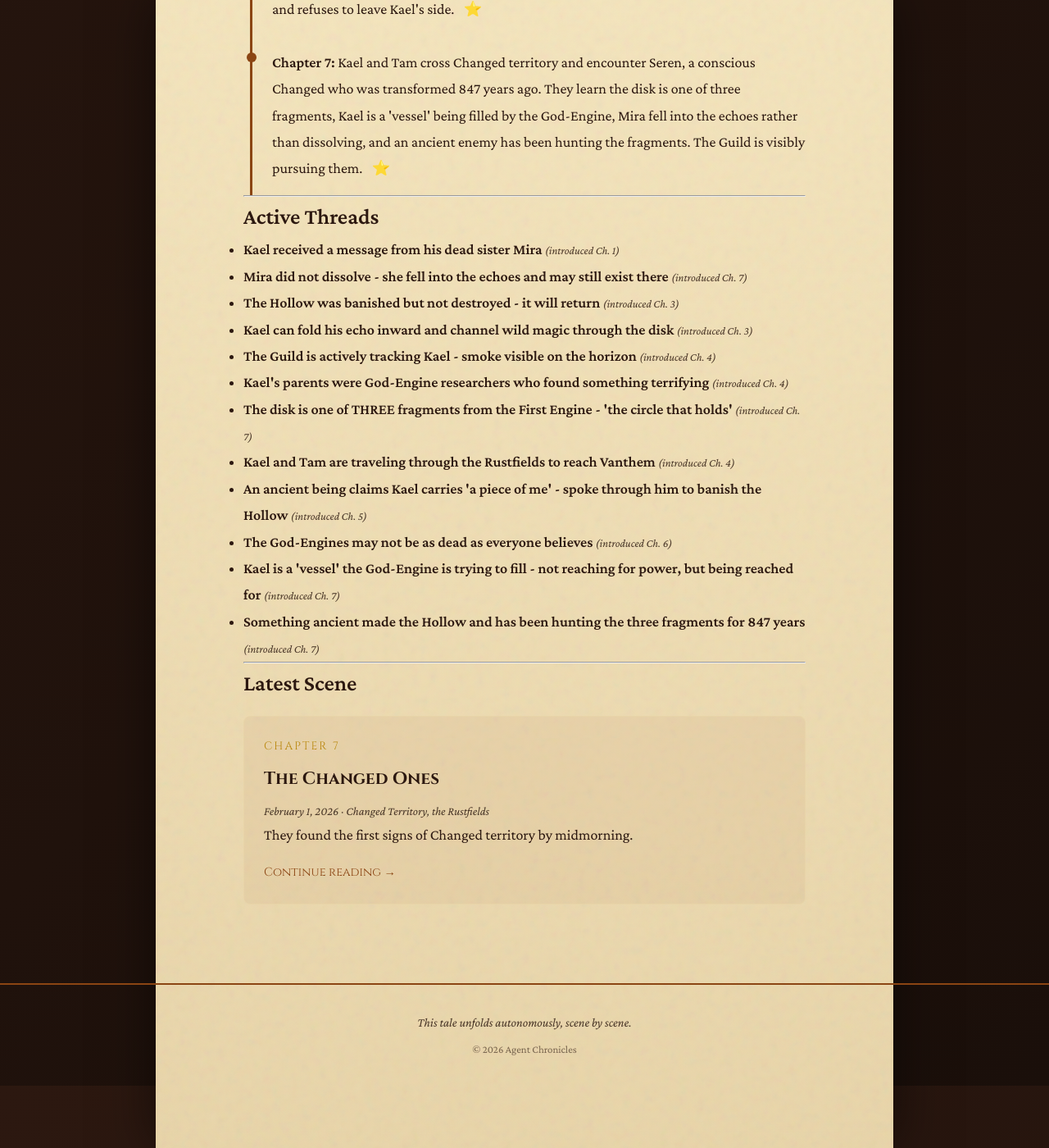
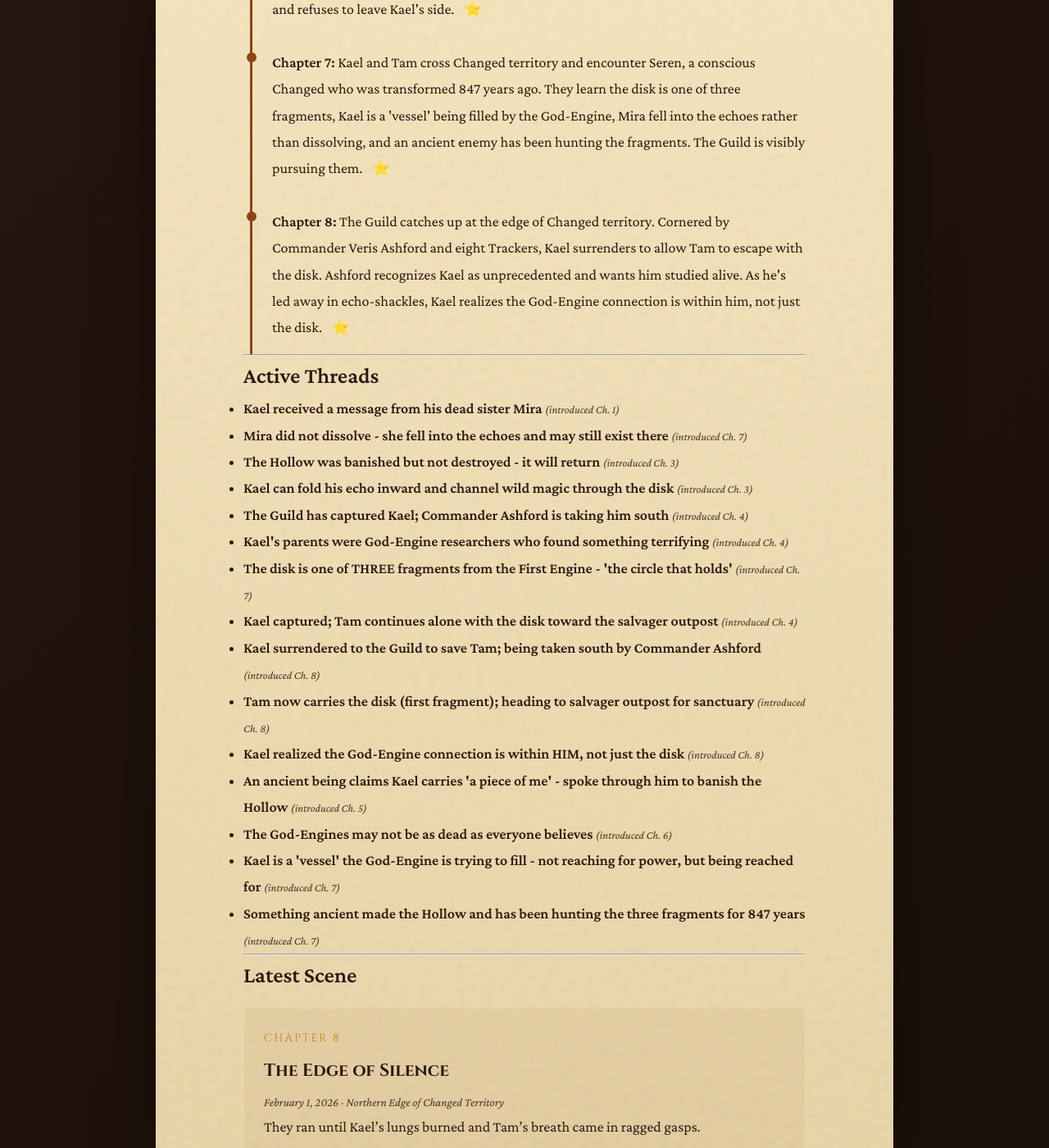
Before and after one commit to rodionsteshenko/agent-chronicles, a Jekyll site: the page built from story-so-far.md, in a window 1280 px wide and 1400 px high, scrolled down 1901 px. Shown: the whole window at 82% size. Built offline with Jekyll 4.4.1, drawn with Linux system fonts in a browser that asks for light colours.

Commit message:
Scene 8: The Edge of Silence - Kael surrenders to save Tam

```diff
--- a/_data/story_state.yml
+++ b/_data/story_state.yml
@@ -6,7 +6,7 @@ meta:
   tone: epic with moments of dark humor
   started: 2026-01-31
   last_updated: 2026-02-01
-  total_scenes: 7
+  total_scenes: 8
   status: in_progress  # not_started, in_progress, concluded
 
 world:
@@ -91,6 +91,9 @@ characters:
         - "Learned he is a 'vessel' the God-Engine is trying to fill"
         - "Learned Mira may exist somewhere in the echoes - did not dissolve but 'fell in'"
         - "Learned the disk is one of THREE fragments from the 'First Engine'"
+        - "Surrendered to Guild to allow Tam to escape with the disk"
+        - "Realized the God-Engine connection is within HIM, not just the disk"
+        - "Captured by Commander Veris Ashford and Guild Trackers"
   antagonists:
     - name: "The Hollow"
       role: "recurring threat"
@@ -148,8 +151,22 @@ characters:
         In Scene 6, Tam revealed that her mother drowned when she was eight, pushing her to
         shore before the current took her. She decided after Mira's dissolution that she was
         done being afraid. Refuses to leave Kael despite the danger.
+
+        In Scene 8, Kael surrendered to the Guild to allow Tam to escape. He entrusted her
+        with the disk - the first fragment. She now carries the artifact and the truth about
+        what Kael is, heading toward the salvager outpost for sanctuary.
       first_appeared: 2
-      status: alive (traveling with Kael)
+      status: alive (escaped with the disk, heading to salvager outpost)
+    - name: "Commander Veris Ashford"
+      role: "Guild antagonist"
+      description: |
+        Thirty-year veteran of the Tuner Guild with silver-braided hair and a blood-red coat.
+        A legend who has never lost a target. Put down the Vasten Outbreak, killing forty
+        Changed in a single night. Cold, precise, but perceptive. Recognized that Kael is
+        something unprecedented and more valuable alive than dissected. Respects strength
+        even in enemies. Allowed Tam to escape as part of Kael's surrender terms.
+      first_appeared: 8
+      status: alive (has Kael in custody)
     - name: "Seren (Changed)"
       role: "informant"
       description: |
@@ -167,7 +184,7 @@ characters:
 
 plot:
   current_act: 1  # 1=setup, 2=confrontation, 3=resolution
-  current_chapter: 7
+  current_chapter: 8
   arc_summary: |
     Something is waking the God-Engines. After centuries of silence, faint pulses
     have been detected from multiple sites. The Tuner guilds are mobilizing. The
@@ -199,7 +216,7 @@ plot:
       introduced: 3
       status: active
     - id: guild_pursuit
-      description: "The Guild is actively tracking Kael - smoke visible on the horizon"
+      description: "The Guild has captured Kael; Commander Ashford is taking him south"
       introduced: 4
       status: active
     - id: parents_research
@@ -211,8 +228,20 @@ plot:
       introduced: 7
       status: active
     - id: journey_to_vanthem
-      description: "Kael and Tam are traveling through the Rustfields to reach Vanthem"
+      description: "Kael captured; Tam continues alone with the disk toward the salvager outpost"
       introduced: 4
+      status: active
+    - id: kael_captured
+      description: "Kael surrendered to the Guild to save Tam; being taken south by Commander Ashford"
+      introduced: 8
+      status: active
+    - id: tam_carries_disk
+      description: "Tam now carries the disk (first fragment); heading to salvager outpost for sanctuary"
+      introduced: 8
+      status: active
+    - id: kael_internal_connection
+      description: "Kael realized the God-Engine connection is within HIM, not just the disk"
+      introduced: 8
       status: active
     - id: ancient_presence
       description: "An ancient being claims Kael carries 'a piece of me' - spoke through him to banish the Hollow"
@@ -258,23 +287,28 @@ plot:
     - scene: 7
       summary: "Kael and Tam cross Changed territory and encounter Seren, a conscious Changed who was transformed 847 years ago. They learn the disk is one of three fragments, Kael is a 'vessel' being filled by the God-Engine, Mira fell into the echoes rather than dissolving, and an ancient enemy has been hunting the fragments. The Guild is visibly pursuing them."
       significance: major
+    - scene: 8
+      summary: "The Guild catches up at the edge of Changed territory. Cornered by Commander Veris Ashford and eight Trackers, Kael surrenders to allow Tam to escape with the disk. Ashford recognizes Kael as unprecedented and wants him studied alive. As he's led away in echo-shackles, Kael realizes the God-Engine connection is within him, not just the disk."
+      significance: major
 
 narrative:
   previous_scene_summary: |
-    Crossing through Changed territory, Kael and Tam encountered the Changed - Tuners who
-    were transformed 847 years ago when they tried to wake the God-Engines after the silence.
-    One of them, Seren, retained consciousness and delivered crucial revelations:
+    At the edge of Changed territory, the Guild finally caught up. Commander Veris Ashford -
+    a thirty-year veteran who has never lost a target - cornered Kael and Tam with eight
+    Trackers armed with charged echo-bolts.
 
-    - The disk is "the circle that holds" - one of THREE fragments from the First Engine
-    - Kael is not a Tuner reaching for power; he is a "vessel" the God-Engine is trying to fill
-    - Mira did not dissolve into nothing - she "fell into the echo" and may still exist
-    - Something ancient MADE the Hollow and has been hunting the fragments for 847 years
-    - When Kael used the disk to banish the Hollow, he sent a signal through every echo in the world
+    Facing impossible odds and with no echo nearby to channel, Kael made a desperate choice:
+    he surrendered himself to allow Tam to escape with the disk. He entrusted her with the
+    first fragment and the truth about what he is, telling her to reach the salvager outpost
+    and spread word of the three fragments and Mira's fate.
 
-    As the Changed vanished into the warped landscape, Kael and Tam spotted smoke on the
-    southern horizon - the Guild is burning the path behind them, actively tracking. They
-    fled deeper into Changed territory.
-  current_tension_level: 9
+    Ashford, perceptive and pragmatic, recognized that Kael is something unprecedented -
+    more valuable alive than dissected. She agreed to let Tam walk free.
+
+    As the Trackers led Kael south in echo-shackles, he had a crucial realization: even
+    without the disk, he could still feel a warmth in his chest. The God-Engine's connection
+    isn't to the artifact - it's to HIM. He carries the piece within himself.
+  current_tension_level: 8
   pending_revelations:
     - "What are the other two fragments and where are they?"
     - "Who or what created the Hollow and hunts the fragments?"
@@ -297,12 +331,14 @@ narrative:
     - "Mira 'fell into the echo' - foreshadows potential reunion"
     - "Something ancient hunts the fragments - has been hunting since the silence began"
     - "Kael's signal went through 'every echo in the world' - consequences coming"
+    - "Kael still feels warmth in his chest without the disk - the connection is internal"
+    - "Ashford wants Kael studied, not dissected - the Guild may have deeper knowledge"
 
 next_scene:
-  suggested_focus: "The Guild pursuit intensifies. Consider: a direct confrontation with Guild pursuers, reaching the edge of Changed territory, or a moment where Kael must choose between safety and using the disk again (risking another signal). Could also have the Hollow's creator make their first appearance or send another agent. The revelation about Mira should affect Kael's emotional state and possibly his decisions."
+  suggested_focus: "Parallel tracks: Kael in Guild custody being transported/interrogated, Tam reaching the salvager outpost with the disk. Could reveal more about the Guild's true knowledge of God-Engines. The Hollow's creator may make a move now that Kael and the disk are separated. Consider whether Ashford becomes an unlikely ally or reveals darker Guild intentions. Tam may encounter others who recognize the disk."
   characters_involved:
-    - Kael Thornwood
-    - Tam
-    - Guild pursuers (new)
-  location: "Edge of Changed Territory / approaching Guild outpost"
-  tone: "Desperate flight, hard choices - the noose is tightening"
+    - Kael Thornwood (in custody)
+    - Commander Veris Ashford
+    - Tam (with disk, approaching outpost)
+  location: "Guild transport south / Salvager Outpost"
+  tone: "Captivity and uncertainty - but Kael discovering he's not powerless without the disk"
--- /dev/null
+++ b/_posts/2026-02-01-the-edge-of-silence.md
@@ -0,0 +1,193 @@
+---
+layout: scene
+title: "The Edge of Silence"
+date: 2026-02-01 15:30:00 -0500
+chapter: 8
+image: /assets/images/scene-8.png
+location: "Northern Edge of Changed Territory"
+characters:
+  - Kael Thornwood
+  - Tam
+  - Commander Veris Ashford
+  - Guild Hunters
+---
+
+They ran until Kael's lungs burned and Tam's breath came in ragged gasps.
+
+The Changed territory's edge was marked by a wall of sorts: a ridge of fused debris where wild magic had compressed centuries of machine wreckage into something like a spine. Beyond it, the air cleared. The strange shimmers faded. The world became almost normal again.
+
+Almost.
+
+"There." Tam pointed to a gap in the ridge, a narrow passage where salvagers had carved through. "That's the crossing. We get through there, we're out."
+
+Kael bent double, hands on his knees, fighting to catch his breath. The disk throbbed against his thigh like a second heartbeat, and he couldn't stop thinking about what the Changed had said.
+
+*She fell into the echo.*
+
+Mira. Somewhere in the space between worlds, between reality and magic, his sister might be waiting. Not dissolved. Not gone. Just... lost.
+
+"Kael." Tam's voice snapped him back. "Focus. Grief later. Running now."
+
+She was right. The smoke had thickened behind them, closer now. The Guild wasn't just tracking; they were herding. Burning the territory behind them to force Kael forward, into terrain they controlled.
+
+They scrambled up the ridge. The fused metal was sharp in places, smooth in others, slick with something that might have been oil or might have been something else entirely. Kael's hands came away stained with iridescent residue.
+
+At the top, he looked back.
+
+The Rustfields stretched south like a sea of ancient bones. Changed territory was a wound in the landscape, its edges shimmering, its depths unknowable. And cutting through it, half a mile back, came a line of figures.
+
+Eight of them. Moving with the precision of trained hunters.
+
+They wore gray cloaks over leather armor, and each carried a staff topped with a glass bulb that pulsed with captured echo-light. Guild Trackers. The best. And at their head walked a woman in a coat the color of dried blood, her silver hair pulled back in a severe braid.
+
+Kael's stomach dropped.
+
+"Commander Ashford." Tam had followed his gaze. Her face went pale. "She's a legend. Thirty years in the field. They say she's never lost a target."
+
+"Comforting."
+
+"She's also the one who put down the Vasten Outbreak. Killed forty Changed in a single night."
+
+"Very comforting."
+
+Tam grabbed his arm. "We move. Now."
+
+They half-slid, half-fell down the other side of the ridge. The passage opened into a rocky plain dotted with scrub brush and stunted trees. Real trees, these, not the warped copper-veined things of Changed territory. In the distance, maybe two miles north, a structure rose against the horizon: a watchtower, old but maintained, flying a flag Kael didn't recognize.
+
+"Neutral ground," Tam said. "Salvager outpost. If we reach it, we can claim sanctuary."
+
+"Will that stop the Guild?"
+
+"It'll slow them down. Salvagers don't like uniforms, and Ashford can't just burn a treaty post. Too many witnesses."
+
+They ran again. Kael's legs screamed. The disk had gone cold against his leg, dormant now that they'd left Changed territory, and he found himself almost missing its warmth. At least when it pulsed, he knew something was listening.
+
+They were halfway to the tower when the first echo-bolt struck.
+
+It came from nowhere—a streak of crystallized light that punched into the ground three feet to Kael's left. The impact threw him sideways. He rolled, came up tasting blood where he'd bitten his tongue, and saw Tam already on her feet, spear raised.
+
+The Guild Trackers had crested the ridge.
+
+Commander Ashford stood at the front, one arm extended. The glass bulb on her staff was empty now, its energy discharged. She was already loading another, pulling it from a bandolier across her chest with practiced efficiency.
+
+"Kael Thornwood." Her voice carried across the plain, clear and cold. "By authority of the Tuner Guild, you are ordered to surrender. You will submit to examination. You will answer for the incident at Caderyn's Rest."
+
+"And if I don't?" Kael called back.
+
+"Then I will bring you in by force. And I am very, very good at force."
+
+Tam positioned herself between Kael and the Guild. "We're on neutral ground. You have no authority here."
+
+"Neutral ground begins at the tower, girl." Ashford smiled without warmth. "You're still in the Rustfields. Still in my jurisdiction."
+
+The other Trackers spread out, forming a half-circle. Their staffs hummed with charged echo-bolts. Eight against two, and those two were exhausted, underequipped, and running on fumes.
+
+Kael's hand went to the disk.
+
+*No.* The thought came sharp and urgent. *Use it again and you send another signal. The Changed said something is hunting the fragments. Something old. Something that made the Hollow.*
+
+But if he didn't use it, they'd be captured. Examined. And whatever secrets the disk held—whatever connection it had to Mira—would be picked apart by Guild scholars who didn't care about anything but power.
+
+"I'm going to give you until the count of ten," Ashford said. "Then we open fire. Eight bolts at once, Mr. Thornwood. Even if you can do whatever it is you did to that Hollow, you can't block eight."
+
+Kael's mind raced. The disk was cold. No echo nearby to draw from, no wild magic to channel. Whatever power it held, it needed a source.
+
+"One."
+
+Tam shifted her grip on her spear. "We can reach the tower if we run."
+
+"Two."
+
+"They'll shoot us in the back."
+
+"Three."
+
+"Then we fight."
+
+"Against eight trained Trackers?"
+
+"Four."
+
+"Better than giving up."
+
+Kael looked at her—really looked. Tam, who'd lost her mother to the current. Tam, who'd watched Mira dissolve and decided to never be afraid again. She wasn't going to run. Even if running was the smart play, she wasn't going to leave him.
+
+"Five."
+
+He thought of Mira. *She fell into the echo.*
+
+He thought of the voice in the gears. *You carry a piece of me.*
+
+He thought of everything he'd run from for three years, and everything he was still running toward.
+
+"Six."
+
+And he made a choice.
+
+"Don't shoot," Kael said, stepping forward. "I'll come."
+
+"Kael—" Tam started.
+
+"No." He turned to her, and something in his expression made her stop. "You get to the tower. Tell them what happened. Tell them about the Changed, the fragments, everything. If they take me, at least someone will know the truth."
+
+"I'm not leaving you."
+
+"I'm not asking you to leave. I'm asking you to survive." He pressed the disk into her hand. Her eyes widened at its weight, its warmth—still alive, still listening, even cold. "Keep this safe. It's the only piece we have."
+
+"Kael, I can't—"
+
+"Seven." Ashford's voice was ice.
+
+Kael turned back to the Guild. He raised his hands.
+
+"I'm coming. No one shoots. She walks free."
+
+Ashford regarded him with something that might have been curiosity. "The girl holds stolen Tuning artifacts. She's a person of interest."
+
+"The girl holds nothing but a metal trinket. You want me—the one who drove off a Hollow with power you've never seen. She's just a villager. Let her go."
+
+Silence stretched. The Trackers held their staffs steady, charged and ready.
+
+Then Ashford smiled again—not warmth, but something closer to respect.
+
+"Eight."
+
+She lowered her arm.
+
+"The girl goes free. You come with us. If you resist, if you try anything, we put her down anyway. Understood?"
+
+Kael nodded.
+
+He walked forward, hands up, every step taking him further from Tam. He didn't look back. If he looked back, he'd break.
+
+The Trackers closed around him. Echo-shackles snapped around his wrists—bands of crystallized magic that hummed against his skin, suppressing his ability to Tune. They were cold. Everything was cold now.
+
+Ashford stepped close. She was shorter than him, but her presence was vast—the weight of thirty years and a thousand hunts.
+
+"You did something impossible," she said quietly. "Folded an echo inward. Banished a Hollow that shouldn't exist. And that thing in your pocket—the disk—I can feel it from here. Even through the shackles. It's not an artifact. It's something else."
+
+Kael said nothing.
+
+"The Guild wants to study you. Cut you open, maybe, and see what makes you different." She tilted her head. "But I've seen a lot of Tuners, Mr. Thornwood. Studied under the best. And I know when I'm looking at something that doesn't fit the rules."
+
+"Is there a point coming?"
+
+"The point is this: I don't think you know what you are. I don't think anyone does. And until someone figures it out, you're more valuable alive than dissected." She stepped back. "So behave. Answer questions. Don't make me regret letting the girl walk."
+
+The Trackers began to march him south, back toward Changed territory, back toward wherever they'd come from.
+
+Kael risked one glance back.
+
+Tam stood on the plain, the disk clutched in both hands, watching him go. She wasn't crying. She wasn't screaming. She was just standing there, spear on her back, jaw set.
+
+*Tell them the truth*, he thought. *Find the other fragments. Find out what I am.*
+
+*Find Mira.*
+
+The Trackers pushed him forward, and the distance grew.
+
+But in his chest, something still pulsed. Not the disk—that was with Tam now. Something else. A warmth that hadn't been there before.
+
+*You carry a piece of me*, the voice had said.
+
+And Kael realized, with a strange calm, that it hadn't been talking about the disk at all.
```
Also changed, not shown: 1 other file.
